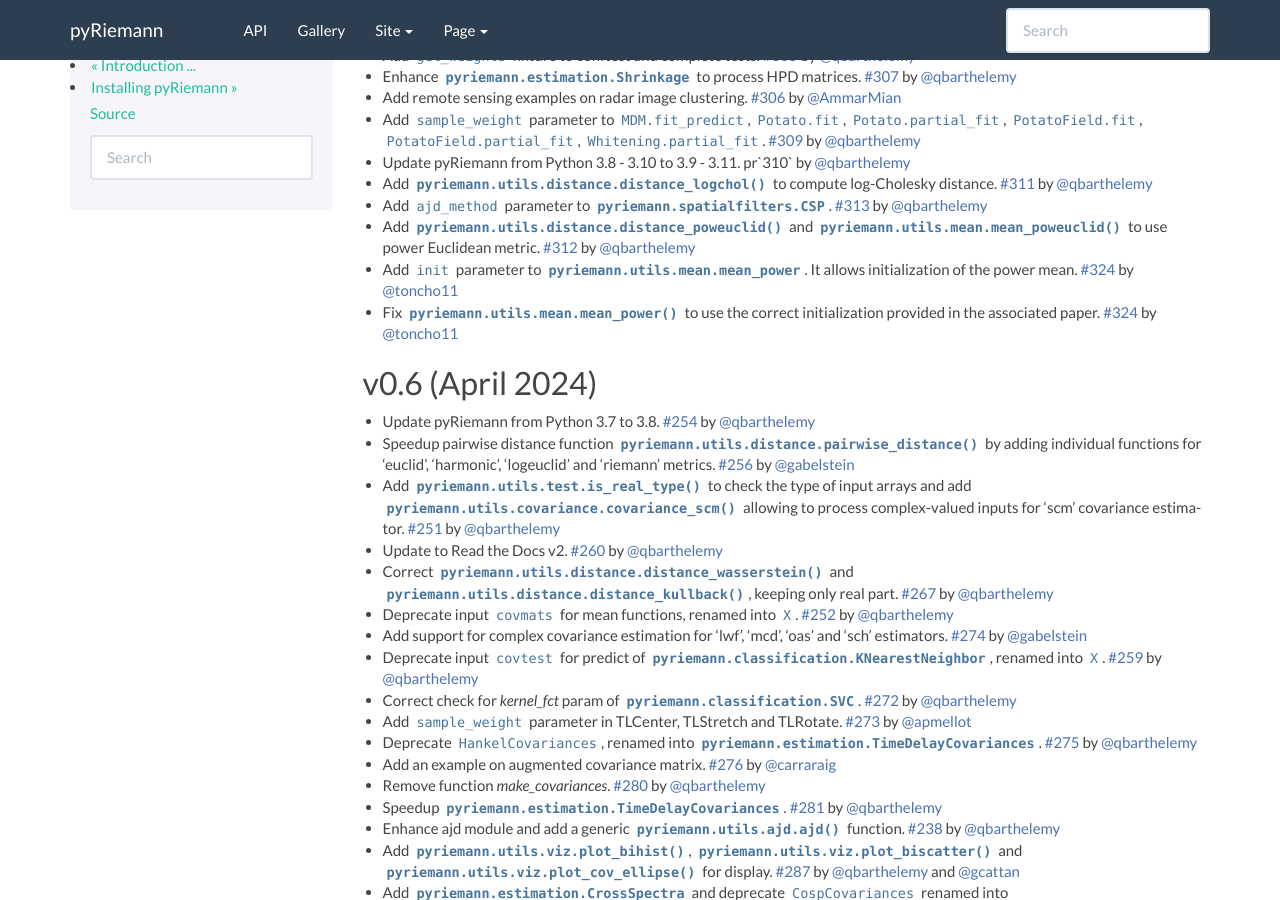
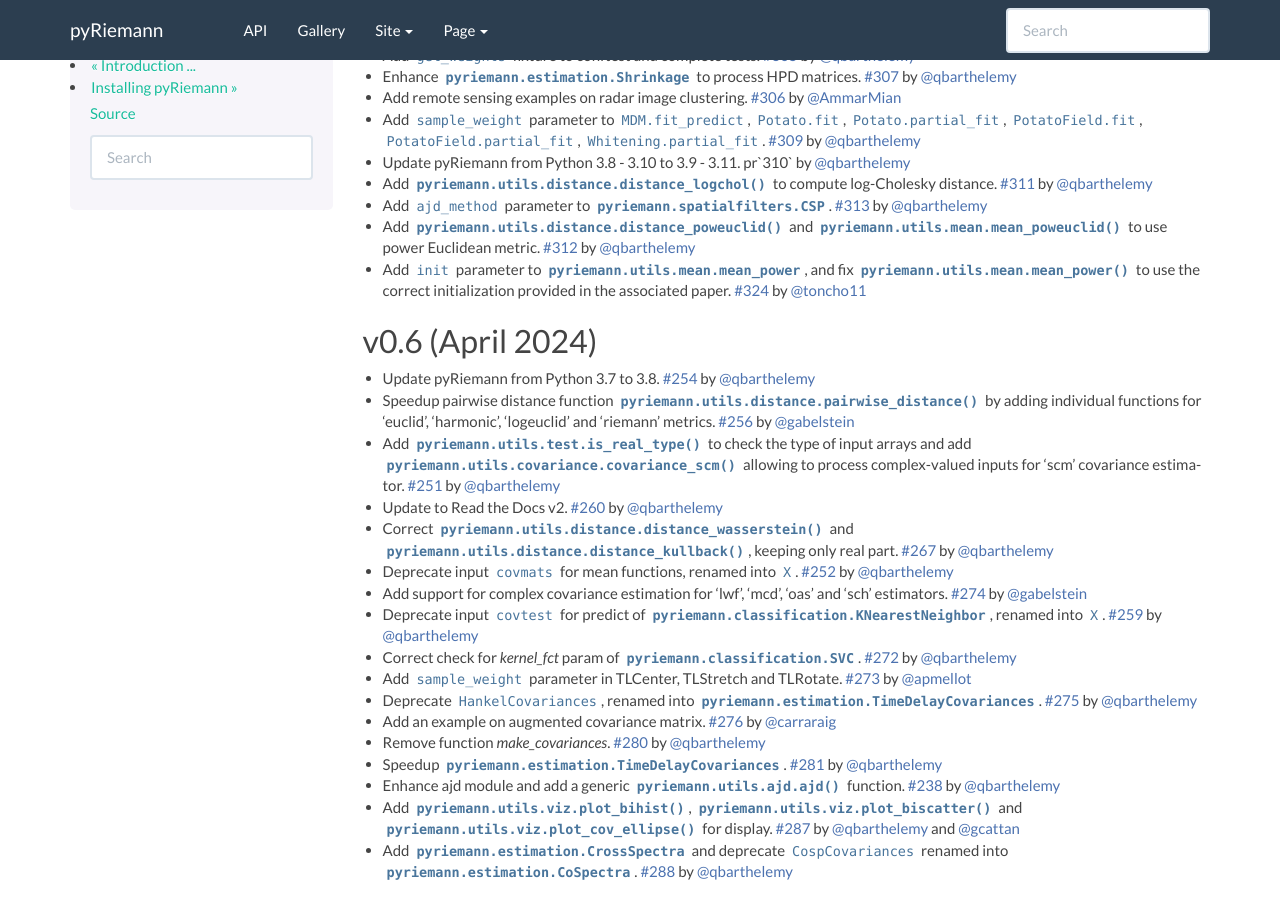
Before and after one commit to pyRiemann/pyRiemann, a Sphinx documentation site: the page built from doc/whatsnew.rst, in a window 1280 px wide and 900 px high, scrolled down 329 px. Built offline with Sphinx 7.4.7, drawn with Linux system fonts in a browser that asks for light colours; pages that are not in the unit, such as notebooks, are missing from menus; the version number could not be read and is left out.

```diff
--- a/doc/whatsnew.rst
+++ b/doc/whatsnew.rst
@@ -35,9 +35,9 @@
 
 - Add :func:`pyriemann.utils.distance.distance_poweuclid` and :func:`pyriemann.utils.mean.mean_poweuclid` to use power Euclidean metric. :pr:`312` by :user:`qbarthelemy`
 
-- Add ``init`` parameter to :class:`pyriemann.utils.mean.mean_power`. It allows initialization of the power mean. :pr:`324` by :user:`toncho11`
+- Add ``init`` parameter to :class:`pyriemann.utils.mean.mean_power`, and
+  fix :func:`pyriemann.utils.mean.mean_power` to use the correct initialization provided in the associated paper. :pr:`324` by :user:`toncho11`
 
-- Fix :func:`pyriemann.utils.mean.mean_power` to use the correct initialization provided in the associated paper. :pr:`324` by :user:`toncho11`
 v0.6 (April 2024)
 -----------------
 
```
Also changed, not shown: 1 other file.
